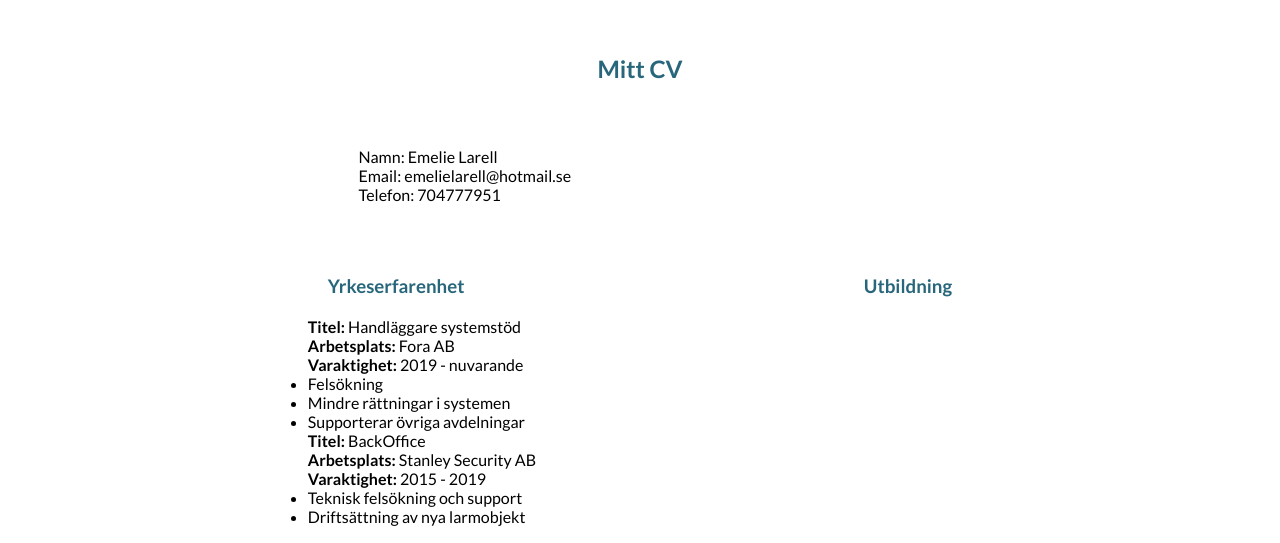
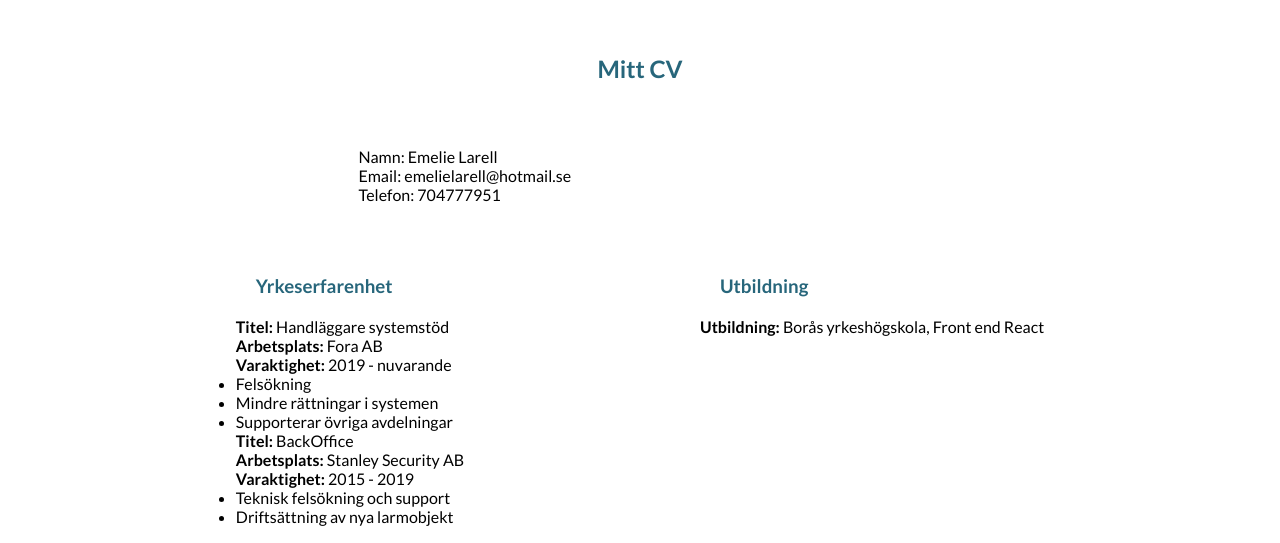
Before and after one commit to ELarell/webpage, a plain HTML site: page resume.html in a window 1280 px wide. Shown: the part 71-614 px from the top of the page. Drawn offline with Linux system fonts and the light colour scheme; a web font is replaced by a local one.

Commit message:
js update

```diff
--- a/CSS/resume.css
+++ b/CSS/resume.css
@@ -67,6 +67,7 @@ h3 {
     padding: 20px;
 }
 
+
 /* Footer */
 
 
--- a/resume.html
+++ b/resume.html
@@ -36,7 +36,7 @@
                 <p id="content"></p>
             <div class="container">
                 <div id="box1"><h3>Yrkeserfarenhet</h3></div>
-                <div class="box2"><h3>Utbildning</h3></div>
+                <div id="box2"><h3>Utbildning</h3></div>
             </div>
         </section>
 
--- a/script.js
+++ b/script.js
@@ -8,11 +8,12 @@ function cvData () {
         const myPara2 = document.createElement("p");
         const box1 = document.getElementById("box1");
         const box2 = document.getElementById("box2");
-        const jobs = data.yrkeserfarenhet;
-        const container = document.getElementById("container");
+
 
         myPara2.innerHTML = `<strong>Utbildning:</strong> ${data.utbildning}`;
+        box2.appendChild(myPara2);
 
+        const jobs = data.yrkeserfarenhet;
         for (const job of jobs) {
             const myPara1 = document.createElement("p");
             const myList = document.createElement("ul");
@@ -31,30 +32,12 @@ function cvData () {
             box1.appendChild(myPara1);
             box1.appendChild(myList);
 
+
         }
     })
 }
 
 cvData();
-
-
-
-// function testfunction () {
-//     const test = document.getElementById("test");
-//     const list = document.createElement("ul");
-//     const punkt = document.createElement("li");
-//     punkt.textContent = ("hello");
-
-
-//     list.appendChild(punkt);
-//     test.appendChild(list);
-
-// }
-
-// testfunction();
-
-
-
 
 
 
```
